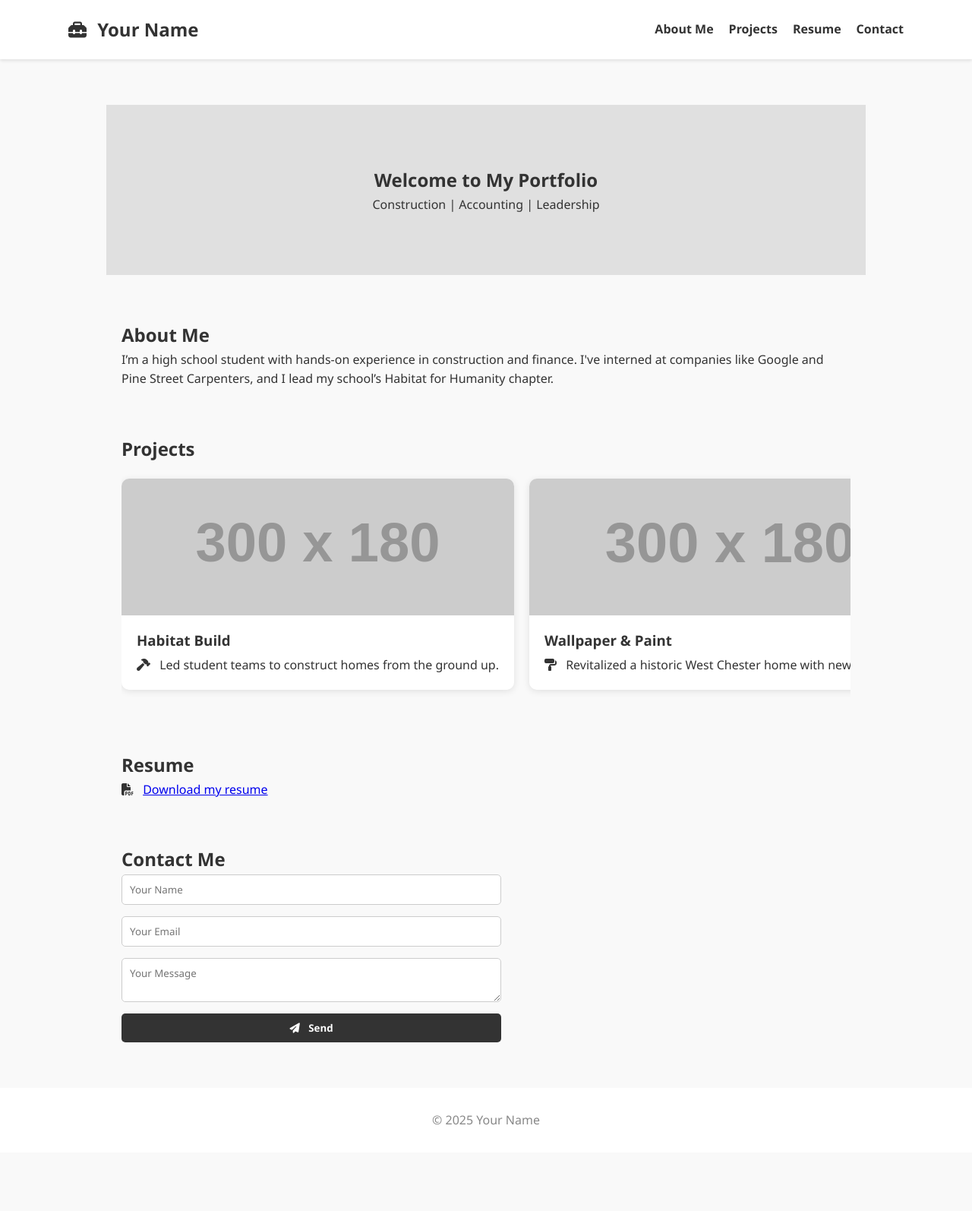
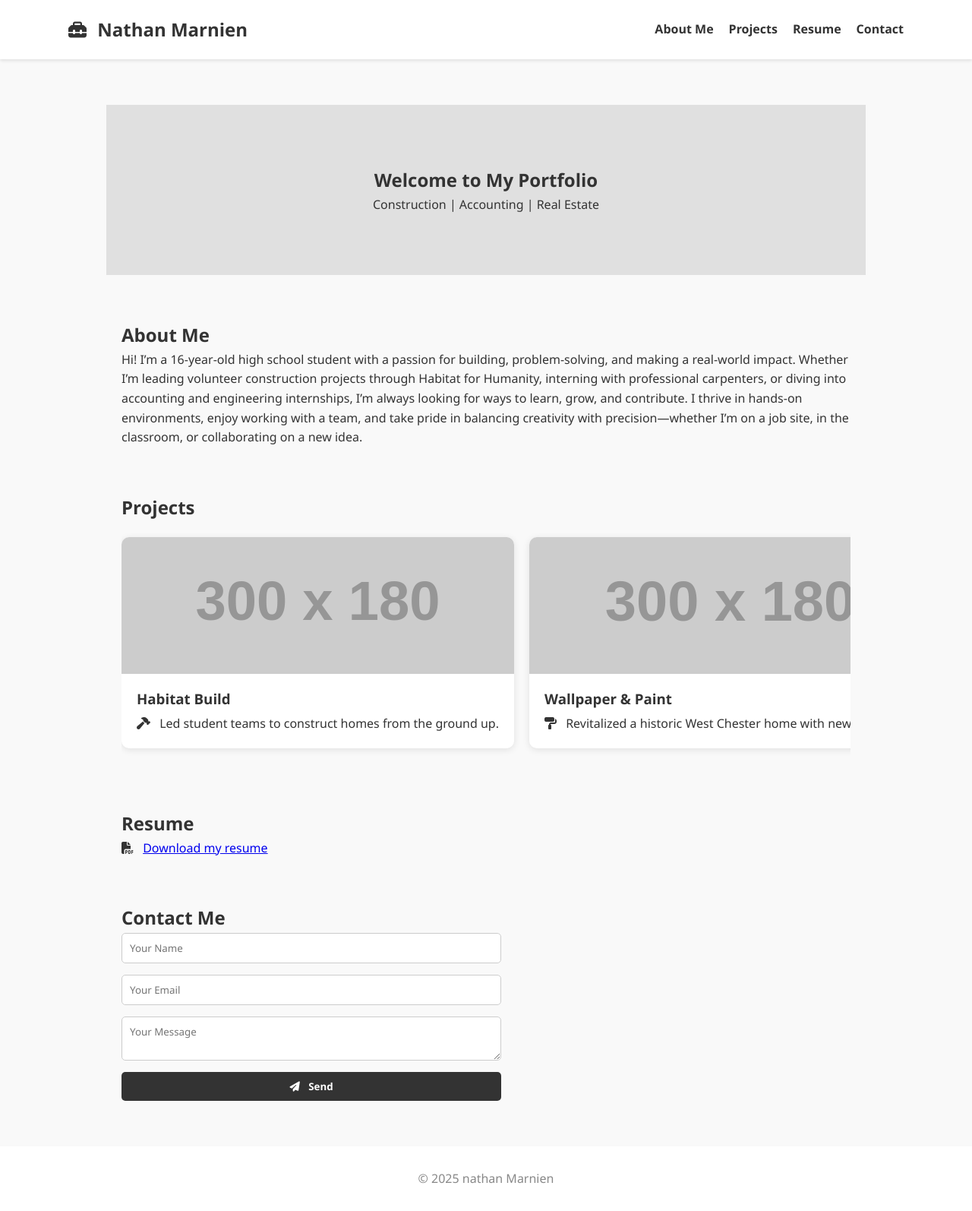
Before and after one commit to DoodleMonkee/my-portfolio, a plain HTML site: page index.html in a window 1280 px wide. Shown: the whole page at 76% size. Before the commit the page ends 1517 px from the top, so only its background shows below. Drawn offline with Linux system fonts and the light colour scheme; placeholder pictures from the web are drawn by us.

Commit message:
Update index.html

```diff
--- a/index.html
+++ b/index.html
@@ -10,7 +10,7 @@
 <body>
   <header>
     <nav>
-      <h1><i class="fas fa-toolbox"></i> Your Name</h1>
+      <h1><i class="fas fa-toolbox"></i> Nathan Marnien</h1>
       <ul>
         <li><a href="#about">About Me</a></li>
         <li><a href="#projects">Projects</a></li>
@@ -22,12 +22,12 @@
 
   <section id="home" class="home">
     <h2>Welcome to My Portfolio</h2>
-    <p>Construction | Accounting | Leadership</p>
+    <p>Construction | Accounting | Real Estate</p>
   </section>
 
   <section id="about">
     <h2>About Me</h2>
-    <p>I’m a high school student with hands-on experience in construction and finance. I've interned at companies like Google and Pine Street Carpenters, and I lead my school’s Habitat for Humanity chapter.</p>
+    <p>Hi! I’m a 16-year-old high school student with a passion for building, problem-solving, and making a real-world impact. Whether I’m leading volunteer construction projects through Habitat for Humanity, interning with professional carpenters, or diving into accounting and engineering internships, I’m always looking for ways to learn, grow, and contribute. I thrive in hands-on environments, enjoy working with a team, and take pride in balancing creativity with precision—whether I’m on a job site, in the classroom, or collaborating on a new idea.</p>
   </section>
 
   <section id="projects">
@@ -50,7 +50,7 @@
       </div>
       <div class="project-card">
         <img src="https://via.placeholder.com/300x180.png?text=Accounting+Internship" alt="Accounting at Premier">
-        <h3>Accounting at Premier</h3>
+        <h3>Sales Representative at Google</h3>
         <p><i class="fas fa-calculator"></i> Analyzed cloud costs and financials for medical operations.</p>
       </div>
     </div>
@@ -60,22 +60,22 @@
     <h2>Resume</h2>
     <p>
       <i class="fas fa-file-pdf"></i>
-      <a href="your-resume.pdf" target="_blank">Download my resume</a>
+      <a href="copy-of-nathan-marnien.png" target="_blank">Download my resume</a>
     </p>
   </section>
 
   <section id="contact">
     <h2>Contact Me</h2>
     <form>
-      <input type="text" placeholder="Your Name" required />
-      <input type="email" placeholder="Your Email" required />
+      <input type="text: (484) 787-2984" placeholder="Your Name" required />
+      <input type="email: nmarnien@gmail.com" placeholder="Your Email" required />
       <textarea placeholder="Your Message" required></textarea>
       <button type="submit"><i class="fas fa-paper-plane"></i> Send</button>
     </form>
   </section>
 
   <footer>
-    <p>© 2025 Your Name</p>
+    <p>© 2025 nathan Marnien</p>
   </footer>
 </body>
 </html>
```
